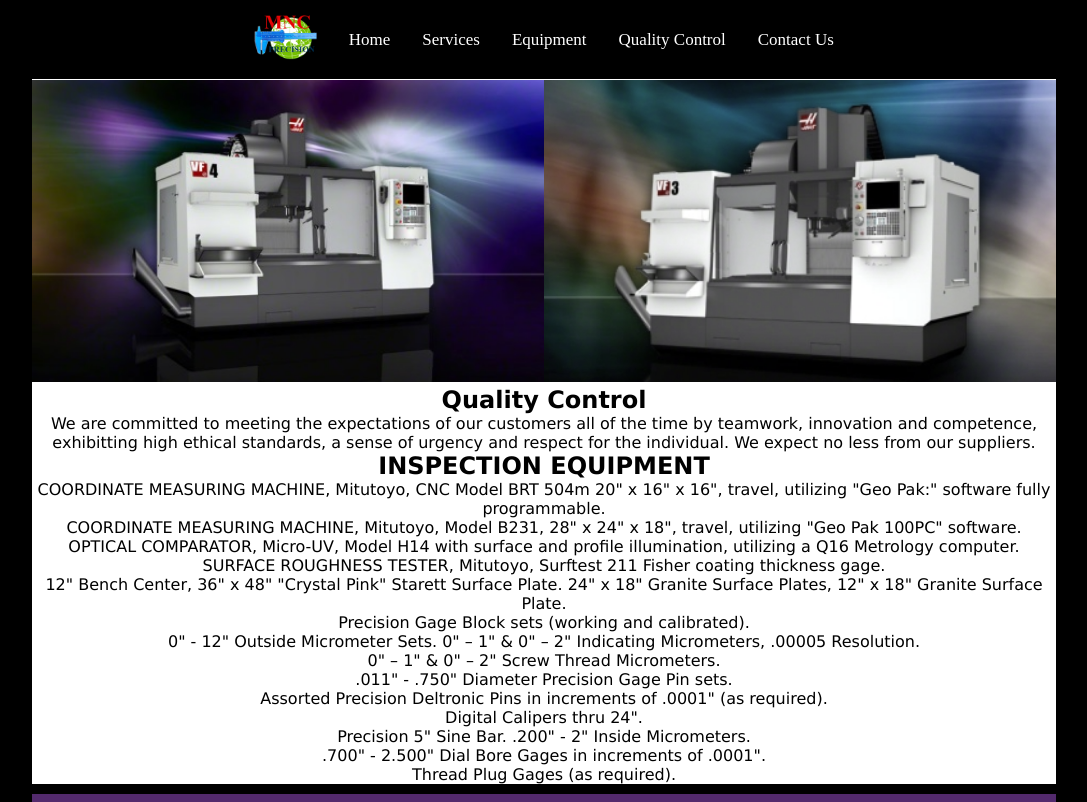
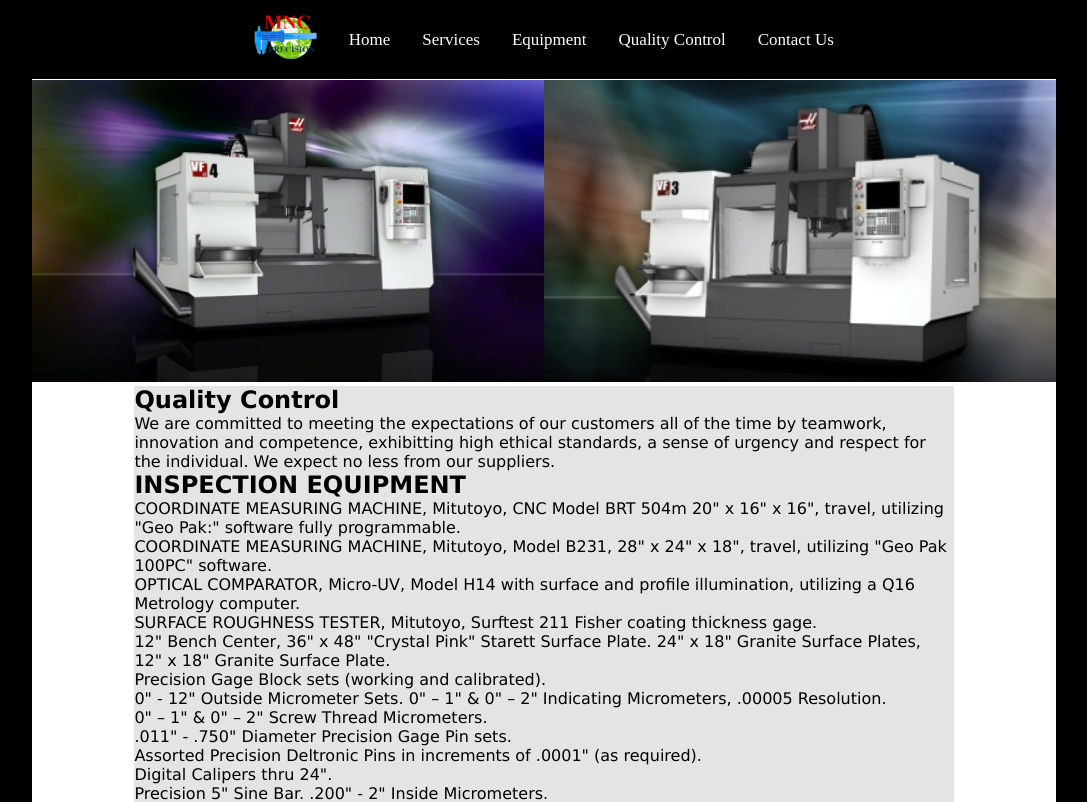
Before and after one commit to marynghiem/MNCPrecision, a React (Create React App) app: page /QualityControl in a window 1280 px wide. Shown: the top 802 px of the page, without its empty margins (96-1183 px from the left). Built offline with nearby package versions, Linux system fonts and the light colour scheme.

Commit message:
aligned all the text to the left

```diff
--- a/src/components/QualityControl.js
+++ b/src/components/QualityControl.js
@@ -9,11 +9,12 @@
         <img src="EquipmentPicture1.jpeg" alt="" className="qualityControlPicture1" />
         <img src="HomePageMainImage.jpeg" alt="" className="qualityControlPicture2" />
       </div>
+      <div className="QualityControlDescriptionContainer">
         <h2>Quality Control</h2>
         <div>
           We are committed to meeting the expectations of our customers all of the time by teamwork, innovation and
-        competence, exhibitting high ethical standards, a sense of urgency and respect for the individual. We expect no
-        less from our suppliers.
+          competence, exhibitting high ethical standards, a sense of urgency and respect for the individual. We expect
+          no less from our suppliers.
         </div>
         <h2>INSPECTION EQUIPMENT</h2>
         <div>
@@ -31,8 +32,8 @@
           </p>
           <p>SURFACE ROUGHNESS TESTER, Mitutoyo, Surftest 211 Fisher coating thickness gage.</p>
           <p>
-          12" Bench Center, 36" x 48" "Crystal Pink" Starett Surface Plate. 24" x 18" Granite Surface Plates, 12" x 18"
-          Granite Surface Plate.
+            12" Bench Center, 36" x 48" "Crystal Pink" Starett Surface Plate. 24" x 18" Granite Surface Plates, 12" x
+            18" Granite Surface Plate.
           </p>
           <p>Precision Gage Block sets (working and calibrated).</p>
           <p>0" - 12" Outside Micrometer Sets. 0" – 1" & 0" – 2" Indicating Micrometers, .00005 Resolution.</p>
@@ -45,5 +46,6 @@
           <p>Thread Plug Gages (as required).</p>
         </div>
       </div>
+    </div>
   );
 };
--- a/src/css/QualityControl.css
+++ b/src/css/QualityControl.css
@@ -18,3 +18,9 @@
   height: 302px;
   filter: grayscale(50%);
 }
+.QualityControlDescriptionContainer {
+  background-color: rgb(229, 228, 228);
+  width: 80%;
+  margin: auto;
+  text-align: left;
+}
```
Lines whose indentation alone changed are shown as unchanged.
